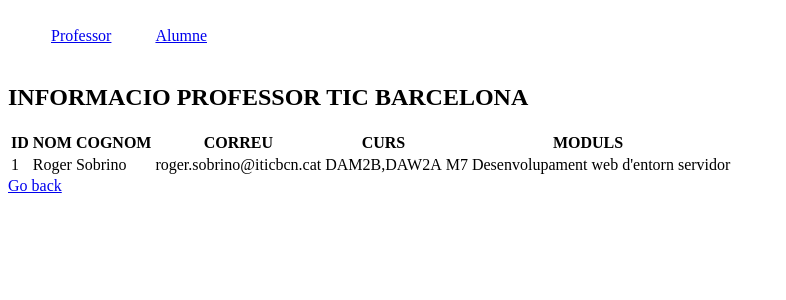
After one commit to DinarKhazimullinITICBcn/M07_UF4, a Django app: page /centre/teachers/teacher/1 in a window 1280 px wide. The commit adds this page. Shown: the top 300 px of the page, without its empty margins (0-786 px from the left). Run offline with Django 5.2, Linux system fonts and the light colour scheme.

Commit message:
Fet el exercici 1 i 2 amb totes les vistes, fotos i el video

```diff
--- a/TIC_BCN_DK/centre/templates/alumne.html
+++ b/TIC_BCN_DK/centre/templates/alumne.html
@@ -1,6 +1,6 @@
 {% extends "index_centre.html" %}
 
-{% block title %}Llistat professorat{% endblock %}
+{% block title %}Alumne{% endblock %}
 
 {% block content %}
 <h2>INFORMACIO ALUMNES TIC BARCELONA</h2>
@@ -18,9 +18,7 @@
         <td>{{ alumn.id }}</td>
         <td>{{ alumn.nom }}</td>
         <td>{{ alumn.cognom }}</td>
-        <td>{{ alumn.correu }}</td>
-        <td>{{ alumn.curs }}</td>
-        <td>{{ alumn.modul }}</td>
+        <td><a href="{% url 'student' alumn.id %}">+ INFO</a></td>
     </tr>
     {% endfor %}
 </table>
--- a/TIC_BCN_DK/centre/templates/head/header.html
+++ b/TIC_BCN_DK/centre/templates/head/header.html
@@ -1,9 +1,8 @@
 <header>
     <table>
         <tr>
-            <td><ul><a href="{% url 'index_center.html' %}">Index</a></ul></td>
-            <td><ul><a href="{% url 'alumne.html' %}">Professor</a></ul></td>
-            <td><ul><a href="{% url 'prof.html' %}">Alumne</a></ul></td>
+            <td><ul><a href="{% url 'teachers' %}">Professor</a></ul></td>
+            <td><ul><a href="{% url 'students' %}">Alumne</a></ul></td>
         </tr>
     </table>
 </header>
--- /dev/null
+++ b/TIC_BCN_DK/centre/templates/professor.html
@@ -0,0 +1,26 @@
+{% extends "index_centre.html" %}
+
+{% block title %}Professor{% endblock %}
+
+{% block content %}
+<h2>INFORMACIO PROFESSOR TIC BARCELONA</h2>
+<table>
+    <tr>
+        <th>ID</th>
+        <th>NOM</th>
+        <th>COGNOM</th>
+        <th>CORREU</th>
+        <th>CURS</th>
+        <th>MODULS</th>
+    </tr>
+    <tr>
+        <td>{{ professor.id }}</td>
+        <td>{{ professor.nom }}</td>
+        <td>{{ professor.cognom }}</td>
+        <td>{{ professor.correu }}</td>
+        <td>{{ professor.curs }}</td>
+        <td>{{ professor.moduls }}</td>
+    </tr>
+</table>
+<a href="{% url 'teachers'%}">Go back</a>
+{% endblock %}
--- a/TIC_BCN_DK/centre/urls.py
+++ b/TIC_BCN_DK/centre/urls.py
@@ -5,6 +5,6 @@ urlpatterns = [
     path('', views.index, name='index'),
     path('teachers/', views.teachers, name='teachers'),
     path('students/', views.students, name='students'),
-    path('teachers/<str:pk>', views.teacher, name='teacher'),
-    path('students/<str:pk>', views.student, name='student')
+    path('teachers/teacher/<int:pk>', views.teacher, name='teacher'),
+    path('students/student/<int:pk>', views.student, name='student')
 ]
--- a/TIC_BCN_DK/centre/views.py
+++ b/TIC_BCN_DK/centre/views.py
@@ -64,8 +64,8 @@ def students(request):
     ]
     context = {'alumne':alumnes}
     return render(request, 'alumne.html', context)
-def teacher(request, pk) {
-        professors = [
+def teacher(request, pk):
+    professors = [
         {
             "id": 1,
             "nom":"Roger",
@@ -91,4 +91,40 @@ def teacher(request, pk) {
             "moduls":"M6 Desenvolupament web en entorn client"
         },
     ]
-}
+    professor = None
+    for i in professors:
+        if i['id'] == pk:
+            professor = i
+    return render(request, 'professor.html', {'professor': professor})
+def student(request, pk):
+    alumnes = [
+        {
+            "id": 1,
+            "nom":"Dinar",
+            "cognom":"Khazimullin",
+            "correu": "2023_dinar.khazimullin@iticbcn.cat",
+            "curs":"DAW2A",
+            "modul":"M6 Desenvolupament web en entorn client M7 Desenvolupament web en entorn servidor M8 Desplegament d'aplicacions web M9 Accessibilitat i usabilitat"
+        },
+        {
+            "id": 2,
+            "nom":"Joel",
+            "cognom":"Ghanem",
+            "correu": "2023_joel.ghanem@iticbcn.cat",
+            "curs":"DAW2A",
+            "modul":"M6 Desenvolupament web en entorn client M7 Desenvolupament web en entorn servidor M8 Desplegament d'aplicacions web M9 Accessibilitat i usabilitat"
+        },
+        {
+            "id": 3,
+            "nom":"Junhong",
+            "cognom":"Zhu Zhang",
+            "correu": "2023_junhong.zhu@iticbcn.cat",
+            "curs":"DAW2A",
+            "modul":"M6 Desenvolupament web en entorn client M7 Desenvolupament web en entorn servidor M8 Desplegament d'aplicacions web M9 Accessibilitat i usabilitat"
+        },
+    ]
+    alumne = None
+    for i in alumnes:
+        if i['id'] == pk:
+            alumne = i
+    return render(request, 'alumn.html', {'alumne': alumne})
```
Also changed, not shown: TIC_BCN_DK/centre/templates/alumn.html (added, +26 -0 lines), TIC_BCN_DK/centre/templates/prof.html (+7 -8 lines).
